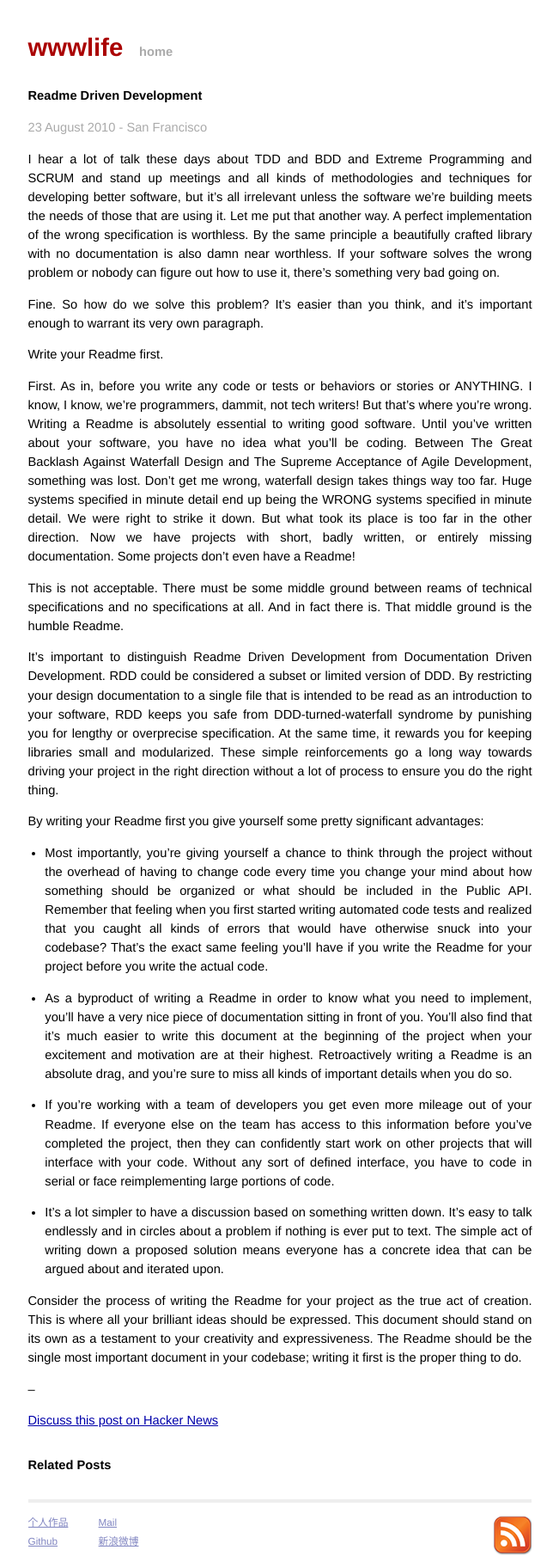
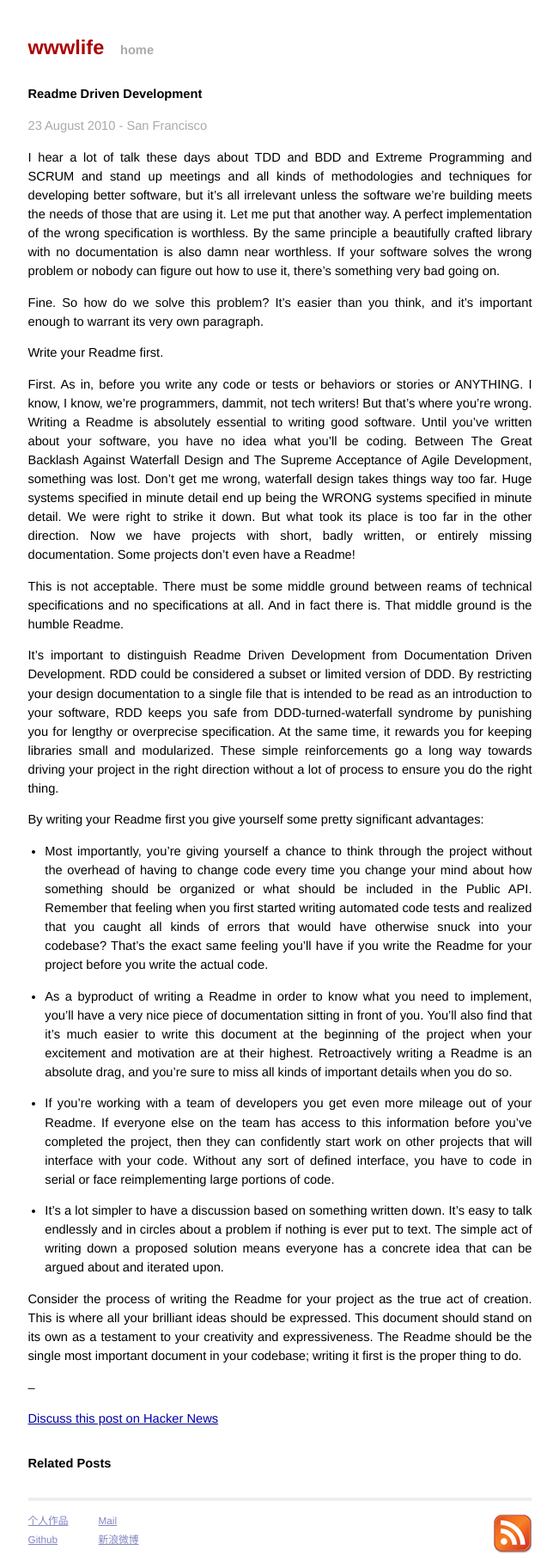
Before and after one commit to wanggang316/note2016, a Jekyll site: the page built from demo/2010-08-23-readme-driven-development.md, in a window 1280 px wide. Shown: the whole page at 86% size, without its empty margins (314-965 px from the left). Built offline with Jekyll 4.4.1, drawn with Linux system fonts in a browser that asks for light colours; Markdown is read by kramdown in place of the engine named in the settings.

Commit message:
update logo style

```diff
--- a/css/screen.css
+++ b/css/screen.css
@@ -82,7 +82,7 @@ ul.posts {
   font-size: 110%;
   text-align: justify;
   width: 40em;
-  margin: 3em auto 2em auto;
+  margin: 3em auto 4em auto;
   line-height: 1.5em;
 }
 
@@ -92,7 +92,7 @@ ul.posts {
   margin-bottom: 2em;
 }
 .logo {
-  font-size: 200%;
+  font-size: 160%;
 }
 
   .site .title a {
```
